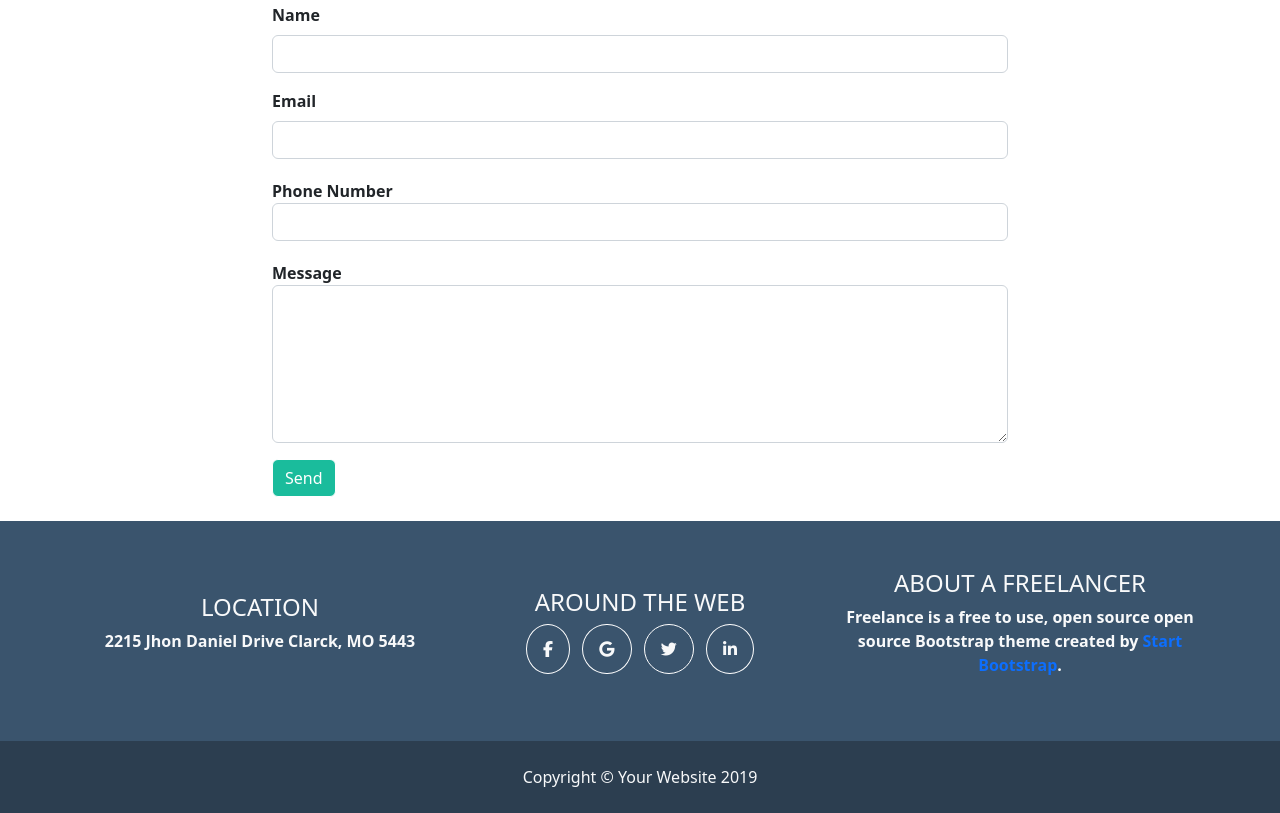
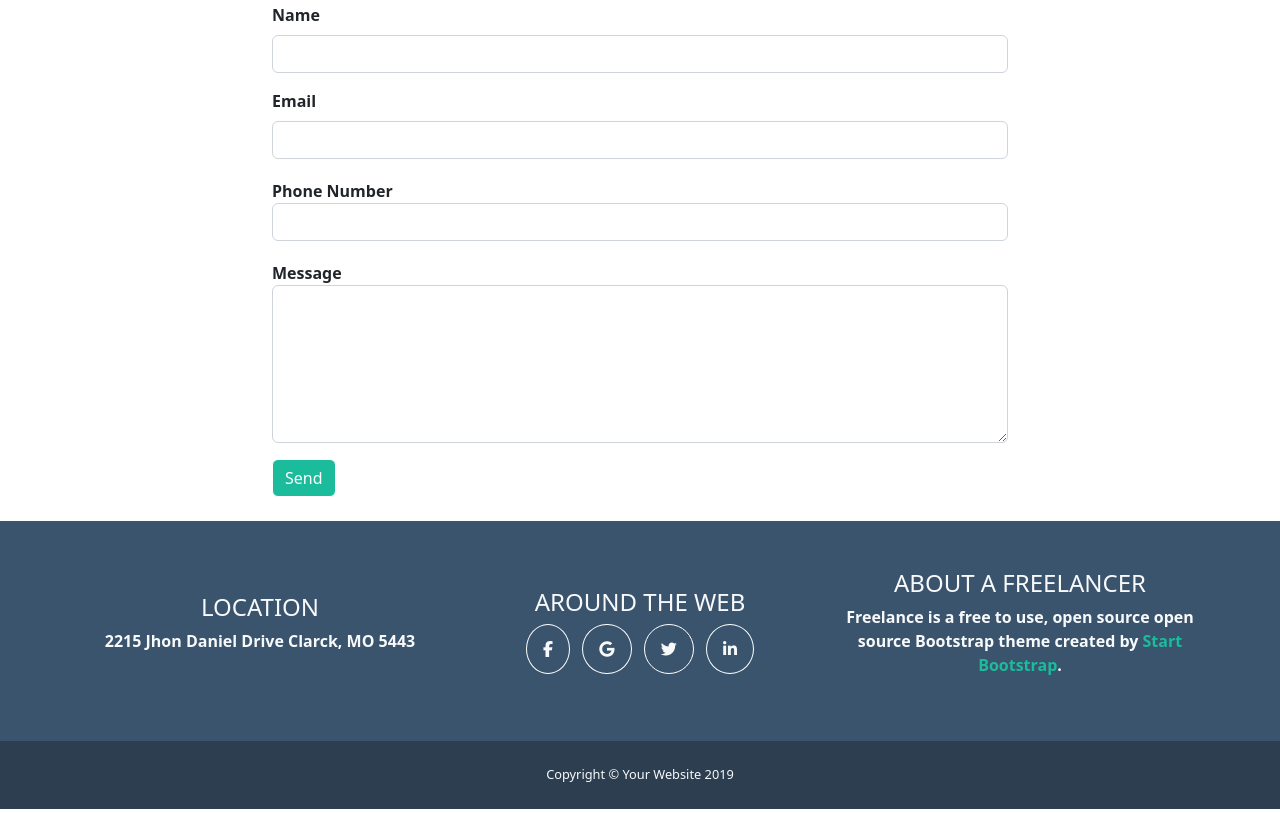
Before and after one commit to Luz42/html-css-bootstrap-freelancer, a plain HTML site: page index.html in a window 1280 px wide. Shown: the part 2434-3247 px from the top of the page. Drawn offline with nearby package versions, Linux system fonts and the light colour scheme.

Commit message:
css complete to 99%, width before push

```diff
--- a/style.css
+++ b/style.css
@@ -25,6 +25,14 @@ header,
 #about-me,
 .ae-btn-green{
     background-color: #1abc9c;
+}
+
+.ae-color-green{
+    color: #1abc9c;
+}
+
+.ae-sm-text{
+    font-size: 0.8rem;
 }
 
 footer{
```
